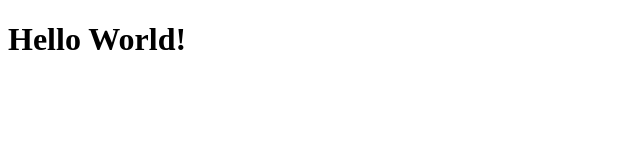
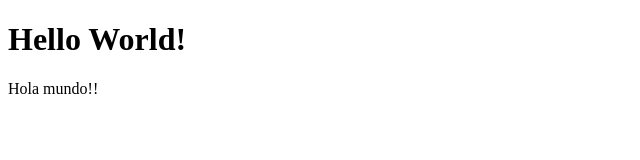
Before and after one commit to MiguelonMigue/video2, a plain HTML site: page index.html in a window 1280 px wide. Shown: the whole page, without its empty margins (0-640 px from the left). Drawn offline with Linux system fonts and the light colour scheme.

Commit message:
subiendo cambios

```diff
--- a/index.html
+++ b/index.html
@@ -7,5 +7,6 @@
 </head>
 <body>
     <h1>Hello World!</h1>
+    <p>Hola mundo!!</p>
 </body>
 </html>
```
